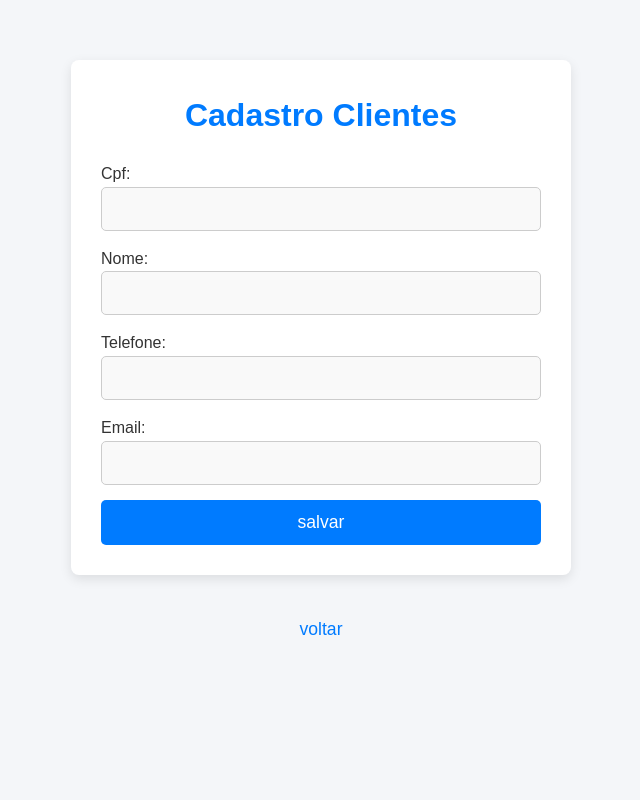
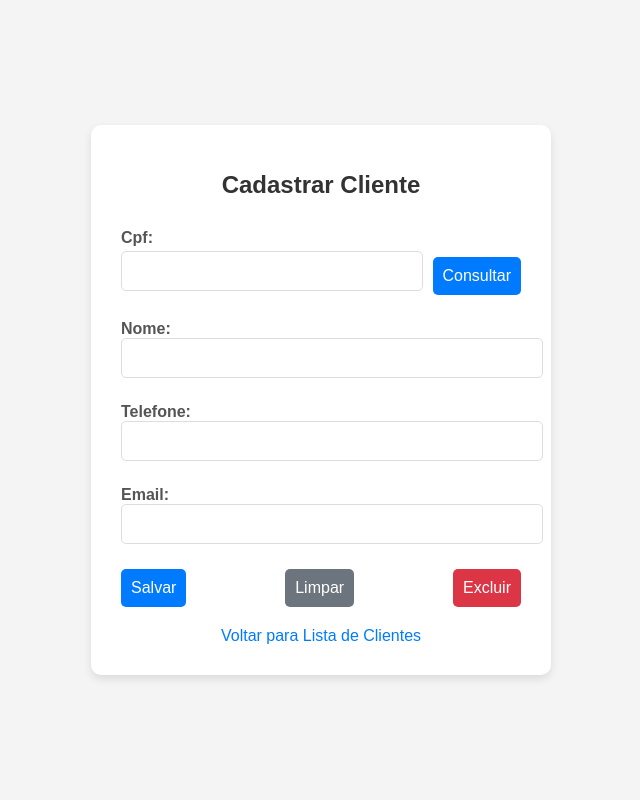
Before and after one commit to LucasAMiranda/curso-bg-django-mysql, a Django app: page /clientes/cadastrar/ in a window 1280 px wide. Shown: the whole page, without its empty margins (319-959 px from the left). Run offline with Django 5.2, Linux system fonts and the light colour scheme.

Commit message:
Cadastro de Clientes, login e menu feito com sucesso.

```diff
--- a/clientes/templates/cadastrar_cliente.html
+++ b/clientes/templates/cadastrar_cliente.html
@@ -3,133 +3,215 @@
 <head>
     <meta charset="UTF-8">
     <meta name="viewport" content="width=device-width, initial-scale=1.0">
-    <title>Cadastro de Clientes</title>
+    <title>Cadastrar Cliente</title>
     <style>
-        /* Reset de estilos básicos */
-        * {
+        body {
+            font-family: Arial, sans-serif;
+            background-color: #f4f4f4;
             margin: 0;
             padding: 0;
-            box-sizing: border-box;
+            display: flex;
+            justify-content: center;
+            align-items: center;
+            height: 100vh;
         }
 
-        /* Definição de fontes globais */
-        body {
-            font-family: 'Arial', sans-serif;
-            background-color: #f4f6f9;
-            color: #333;
-            line-height: 1.6;
-            padding: 20px;
+        .container {
+            background-color: #ffffff;
+            padding: 30px;
+            border-radius: 10px;
+            box-shadow: 0px 4px 8px rgba(0, 0, 0, 0.1);
+            width: 400px;
         }
 
-        /* Estilos do container do formulário */
-        form {
-            background-color: #ffffff;
-            border-radius: 8px;
-            box-shadow: 0 4px 12px rgba(0, 0, 0, 0.1);
-            padding: 30px;
-            max-width: 500px;
-            margin: 40px auto;
-        }
-
-        /* Título do formulário */
         h1 {
             text-align: center;
-            color: #007bff;
-            font-size: 2em;
+            color: #333;
+            font-size: 24px;
             margin-bottom: 20px;
         }
 
-        /* Estilos dos campos de input */
-        input[type="text"], input[type="email"], input[type="password"], textarea {
-            width: 100%;
-            padding: 12px;
-            margin-bottom: 15px;
-            border: 1px solid #ccc;
-            border-radius: 5px;
-            font-size: 1em;
-            background-color: #f9f9f9;
-            transition: border-color 0.3s;
+        form {
+            display: flex;
+            flex-direction: column;
         }
 
-        /* Estilos para o foco dos campos de input */
-        input[type="text"]:focus, input[type="email"]:focus, input[type="password"]:focus, textarea:focus {
-            border-color: #007bff;
-            outline: none;
+        label {
+            font-weight: bold;
+            margin-top: 10px;
+            color: #555;
         }
 
-        /* Botão de envio */
-        button[type="submit"] {
+        .form-group {
+            display: flex;
+            flex-direction: column;
+            margin-bottom: 15px;
+        }
+
+        input {
+            padding: 10px;
+            border: 1px solid #ddd;
+            border-radius: 5px;
+            font-size: 16px;
+            width: 100%;
+        }
+
+        button {
             background-color: #007bff;
-            color: #fff;
-            padding: 12px 20px;
-            font-size: 1.1em;
+            color: white;
+            padding: 10px;
             border: none;
             border-radius: 5px;
-            width: 100%;
             cursor: pointer;
-            transition: background-color 0.3s;
+            margin-top: 10px;
+            font-size: 16px;
         }
 
-        /* Alterar cor ao passar o mouse no botão */
-        button[type="submit"]:hover {
-            background-color: #0056b3;
+        button:hover {
+            background-color: #0069d9;
         }
 
-        /* Link para voltar */
-        a {
+        .button-group {
+            display: flex;
+            gap: 10px;
+            justify-content: space-between;
+        }
+
+        .back-link {
             display: block;
             text-align: center;
+            margin-top: 20px;
+            font-size: 16px;
             color: #007bff;
             text-decoration: none;
-            margin-top: 15px;
-            font-size: 1.1em;
         }
 
-        /* Alterar cor ao passar o mouse no link */
-        a:hover {
+        .back-link:hover {
             text-decoration: underline;
         }
 
-        /* Estilos para as mensagens de erro, caso existam */
-        .error-message {
-            color: #e74c3c;
-            font-size: 0.9em;
-            margin-top: -10px;
-            margin-bottom: 10px;
+        .form-group .flex-group {
+            display: flex;
+            align-items: center;
+            gap: 10px;
         }
 
-        /* Responsividade para dispositivos móveis */
-        @media screen and (max-width: 600px) {
-            form {
-                padding: 20px;
-                width: 90%;
-            }
-
-            h1 {
-                font-size: 1.5em;
-            }
+        .form-group .flex-group button {
+			flex-grow: 1;
         }
 
     </style>
 </head>
 <body>
-   <form method="POST">
-    <h1>Cadastro Clientes</h1>
-        {% if messages %}
-            <div class="success-message">
-                {% for message in messages %}
 
-                    <p>{{message}}</p>
+<div class="container">
+    <h1>Cadastrar Cliente</h1>
+    <form method="POST">
+        {% csrf_token %}
 
-                {% endfor %}
+        <div class="form-group">
+            {{ form.cpf.label_tag }}
+            <div class="flex-group">
+                {{ form.cpf }}
+                <button type="button" id="btnConsultar" style="padding: 10px; background-color: #007bff; color: white; border: none; border-radius: 5px; cursor: pointer;">Consultar</button>
             </div>
+        </div>
 
-        {% endif %}
+        <div class="form-group">
+            {{ form.nome.label_tag }}
+            {{ form.nome }}
+        </div>
 
-        {%csrf_token%}
-        {{form.as_p}}
-        <button type="submit">salvar</button>
-   </form>
-   <a href="{% url 'lista_clientes' %}">voltar</a>
+        <div class="form-group">
+            {{ form.telefone.label_tag }}
+            {{ form.telefone }}
+        </div>
+
+        <div class="form-group">
+            {{ form.email.label_tag }}
+            {{ form.email }}
+        </div>
+
+        <div class="button-group">
+            <button type="submit">Salvar</button>
+            <button type="button" id="btnLimpar" style="background-color: #6c757d;">Limpar</button>
+            <button type="button" id="btnExcluir" style="background-color: #dc3545;">Excluir</button>
+        </div>
+    </form>
+
+    <a href="{% url 'lista_clientes' %}" class="back-link">Voltar para Lista de Clientes</a>
+</div>
+
+<script>
+    // Consultar cliente
+    document.getElementById('btnConsultar').addEventListener('click', function () {
+        let cpf = document.querySelector('input[name="cpf"]').value;
+
+        // Remove pontos, traços e espaços do CPF
+        cpf = cpf.replace(/\D/g, '');
+
+        if (!cpf) {
+            alert('Por favor, insira um CPF válido.');
+            return;
+        }
+
+        fetch(`/clientes/consultar_cliente/${cpf}/`) // Corrigido para usar template string
+            .then(response => {
+                if (!response.ok) {
+                    throw new Error('Cliente não encontrado.');
+                }
+                return response.json();
+            })
+            .then(data => {
+                document.querySelector('input[name="nome"]').value = data.nome;
+                document.querySelector('input[name="telefone"]').value = data.telefone;
+                document.querySelector('input[name="email"]').value = data.email;
+            })
+            .catch(error => {
+                alert(error.message);
+            });
+    });
+
+    // Limpar campos do formulário
+    document.getElementById('btnLimpar').addEventListener('click', function () {
+        document.querySelector('input[name="cpf"]').value = '';
+        document.querySelector('input[name="nome"]').value = '';
+        document.querySelector('input[name="telefone"]').value = '';
+        document.querySelector('input[name="email"]').value = '';
+    });
+
+    // Excluir cliente
+    document.getElementById('btnExcluir').addEventListener('click', function () {
+        const cpf = document.querySelector('input[name="cpf"]').value;
+
+        if (!cpf) {
+            alert('Por favor, insira um CPF válido para excluir.');
+            return;
+        }
+
+        if (confirm('Tem certeza de que deseja excluir este cliente?')) {
+            fetch(`/clientes/excluir_cliente/${cpf}/`, {
+                method: 'DELETE',
+                headers: {
+                    'X-CSRFToken': '{{ csrf_token }}'
+                }
+            })
+            .then(response => {
+                if (!response.ok) {
+                    throw new Error('Erro ao excluir cliente. Verifique se o CPF é válido.');
+                }
+                return response.json();
+            })
+            .then(data => {
+                alert('Cliente excluído com sucesso.');
+                document.getElementById('btnLimpar').click(); // Limpar os campos
+            })
+            .catch(error => {
+                alert(error.message);
+            });
+        }
+    });
+</script>
+
 </body>
 </html>
--- a/clientes/urls.py
+++ b/clientes/urls.py
@@ -1,7 +1,9 @@
 from django.urls import path
-from .views import lista_clientes, cadastrar_cliente
+from . import views
 
 urlpatterns = [
-    path('', lista_clientes, name='lista_clientes'),
-    path('cadastrar/', cadastrar_cliente, name='cadastrar_cliente')
+    path('', views.lista_clientes, name='lista_clientes'),
+    path('cadastrar/', views.cadastrar_cliente, name='cadastrar_cliente'),
+    path('consultar_cliente/<str:cpf>/', views.consultar_cliente, name='consultar_cliente'),
+    path('excluir_cliente/<str:cpf>/', views.excluir_cliente, name='excluir_cliente'),
 ]
--- a/clientes/views.py
+++ b/clientes/views.py
@@ -1,4 +1,5 @@
 from django.shortcuts import render, redirect
+from django.http import JsonResponse
 from .models import Cliente
 from .forms import ClienteForm
 from django.contrib import messages
@@ -12,11 +13,43 @@ def lista_clientes(request):
 
 def cadastrar_cliente(request):
     if request.method == 'POST':
-        form = ClienteForm(request.POST)
+        cpf = request.POST.get('cpf')
+        cliente = cliente.objects.filter(cpf=cpf).first()
+
+        if cliente:
+            #Atualizar cliente existente
+            form = ClienteForm(request.POST, instance=cliente)
+        else:
+            #Criar novo cliente
+            form = ClienteForm(request.POST)
+
         if form.is_valid():
             form.save()
-            messages.success(request, 'Cadastro realizado com sucesso!')
-            return redirect('cadastrar_cliente')
+            return redirect('lista_clientes')
     else:
-        form = ClienteForm()
-    return render(request, 'cadastrar_cliente.html', {'form': form})
+        form = ClienteForm
+
+    return render(request, 'cadastrar_cliente.html', {'form':form})
+
+def consultar_cliente():
+    try:
+        #remove qualquer formatação de cpf antes de buscar
+        cpf = ''.join(filter(str.isdigit, cpf))
+        cliente = Cliente.objects.get(cpf=cpf)
+        data = {
+            'nome': cliente.nome,
+            'telefone': cliente.telefone,
+            'email': cliente.email
+        }
+        return JsonResponse(data)
+    except Cliente.DoesNotExist:
+        return JsonResponse({'error': 'Cliente não encontrado.'}, status=404)
+
+def excluir_cliente(request, cpf):
+    if request.method == 'DELETE':
+        try:
+            cliente = Cliente.objects.get(cpf=cpf)
+            cliente.delete()
+            return JsonResponse({'message': 'Cliente excluído com sucesso.'})
+        except Cliente.DoesNotExist:
+            return JsonResponse({'error': 'Cliente não econtrado.'}, status=404)
```
Also changed, not shown: clientes/templates/lista_clientes.html (+22 -0 lines), login/templates/login.html (+97 -3 lines), db.sqlite3.
